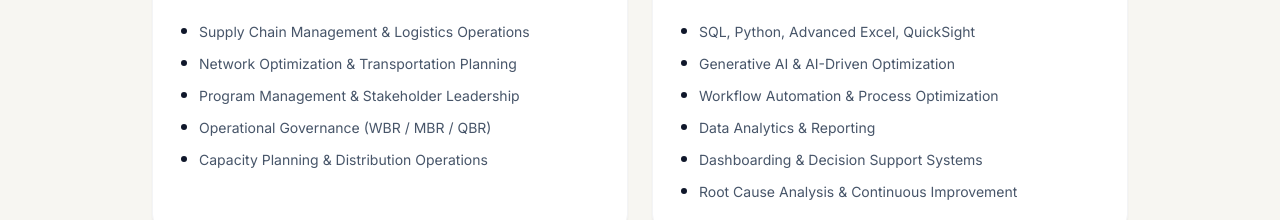
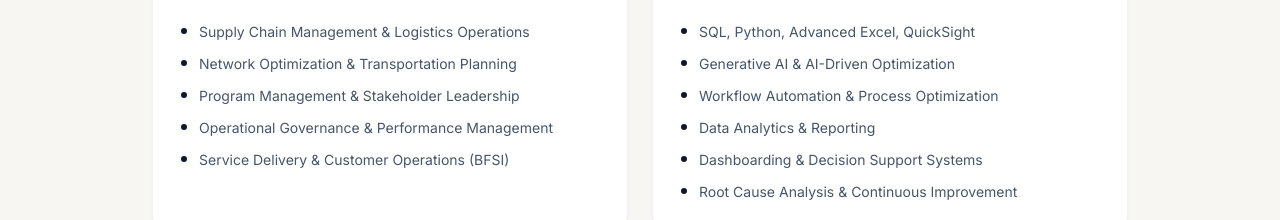
Before and after one commit to DA2793/divyansh-portfolio, a React (Vite) app: page / in a window 1280 px wide. Shown: the part 1656-1876 px from the top of the page. Built offline with nearby package versions, Linux system fonts and the light colour scheme.

Commit message:
update core competencies to include BFSI and remove internal jargon

```diff
--- a/src/components/About/About.jsx
+++ b/src/components/About/About.jsx
@@ -3,8 +3,8 @@
     "Supply Chain Management & Logistics Operations",
     "Network Optimization & Transportation Planning",
     "Program Management & Stakeholder Leadership",
-    "Operational Governance (WBR / MBR / QBR)",
-    "Capacity Planning & Distribution Operations",
+    "Operational Governance & Performance Management",
+    "Service Delivery & Customer Operations (BFSI)",
   ];
 
   const tools = [
```
